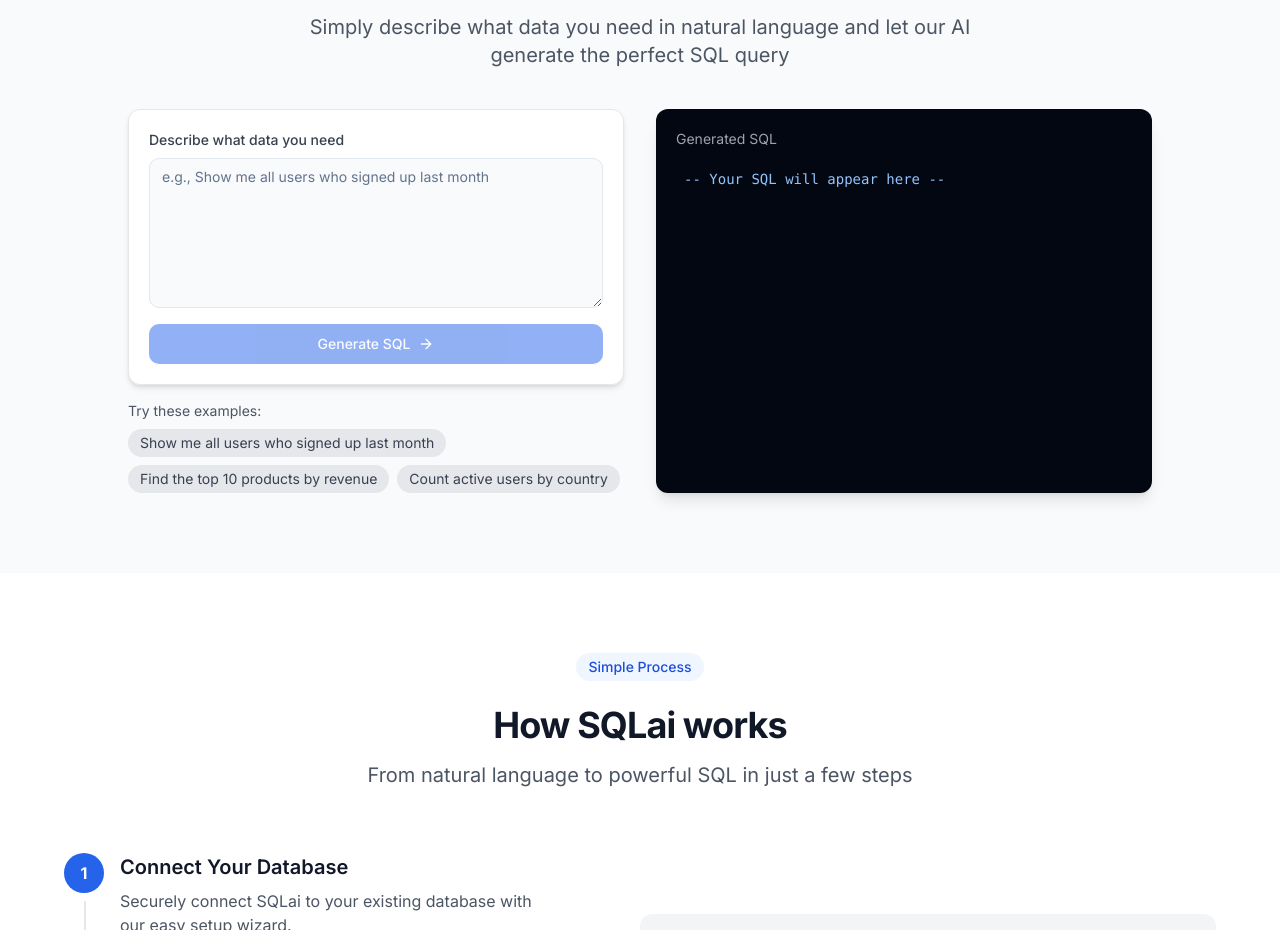
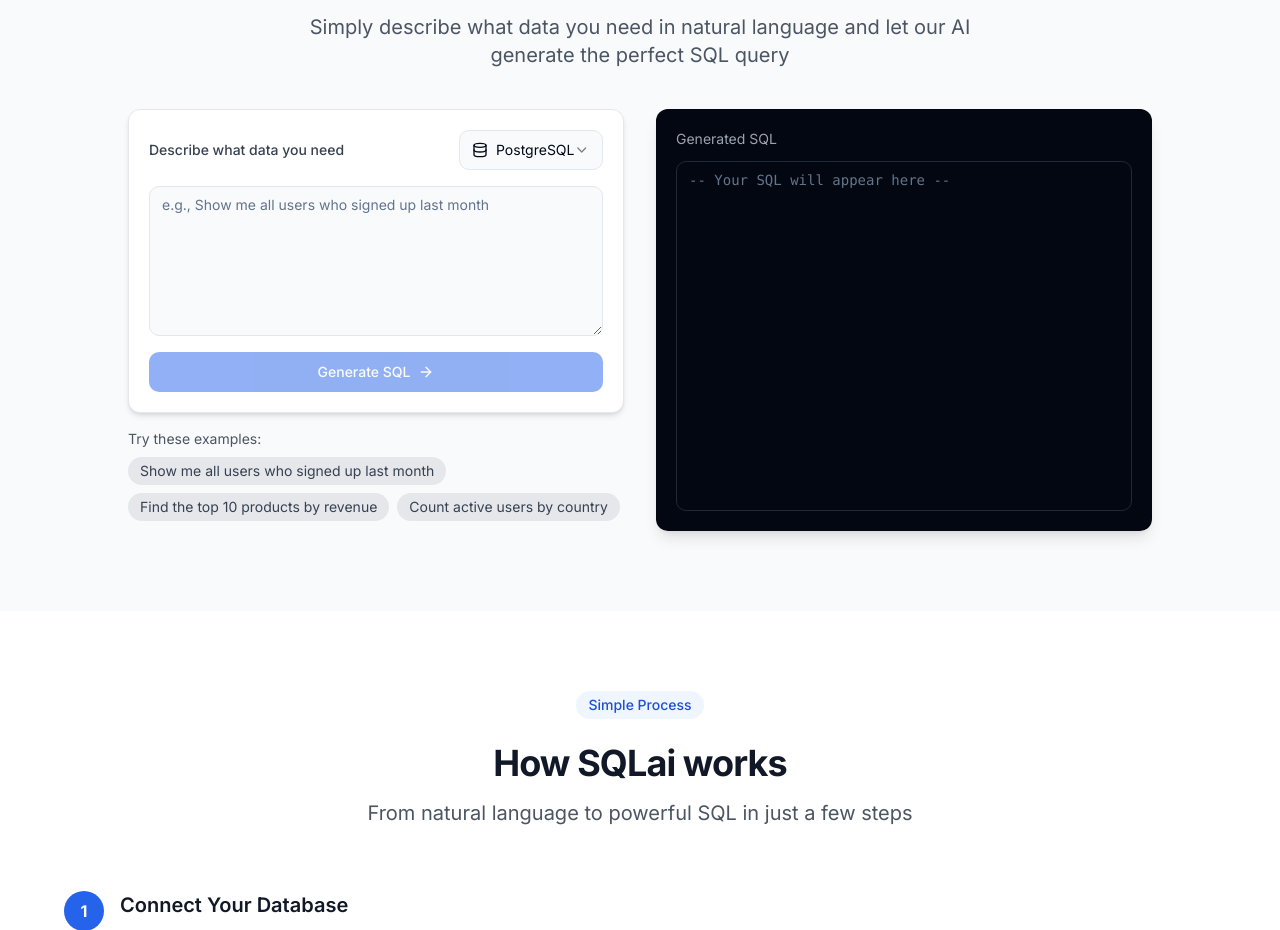
Before and after one commit to Toxicsword/sqlai-clone-magic, a React (Vite) app: page / in a window 1280 px wide. Shown: the part 2266-3196 px from the top of the page. Built offline with nearby package versions, Linux system fonts and the light colour scheme.

Commit message:
Add database option and editability
Implement database selection and SQL query editing for the Text to SQL component.

```diff
--- a/src/components/TextToSQL.tsx
+++ b/src/components/TextToSQL.tsx
@@ -3,18 +3,29 @@ import React, { useState } from 'react';
 import { Button } from '@/components/ui/button';
 import { Input } from '@/components/ui/input';
 import { Textarea } from '@/components/ui/textarea';
-import { ArrowRight } from 'lucide-react';
+import { ArrowRight, Copy, Database } from 'lucide-react';
+import { Select, SelectContent, SelectItem, SelectTrigger, SelectValue } from '@/components/ui/select';
+import { toast } from 'sonner';
 
 const TextToSQL: React.FC = () => {
   const [textQuery, setTextQuery] = useState('');
   const [sqlResult, setSqlResult] = useState('');
   const [isLoading, setIsLoading] = useState(false);
+  const [selectedDb, setSelectedDb] = useState('postgresql');
 
   // Sample SQL generation examples to showcase the feature
   const examples = [
     "Show me all users who signed up last month",
     "Find the top 10 products by revenue",
     "Count active users by country"
+  ];
+
+  const databases = [
+    { id: 'postgresql', name: 'PostgreSQL' },
+    { id: 'mysql', name: 'MySQL' },
+    { id: 'mssql', name: 'SQL Server' },
+    { id: 'snowflake', name: 'Snowflake' },
+    { id: 'bigquery', name: 'BigQuery' }
   ];
 
   const generateSQL = () => {
@@ -24,11 +35,12 @@ const TextToSQL: React.FC = () => {
 
     // Simulating API call with timeout
     setTimeout(() => {
-      // Sample SQL generation based on input
+      // Sample SQL generation based on input and selected database
       let generatedSQL = '';
 
       if (textQuery.toLowerCase().includes('users') && textQuery.toLowerCase().includes('last month')) {
-        generatedSQL = `SELECT
+        if (selectedDb === 'postgresql' || selectedDb === 'mysql') {
+          generatedSQL = `SELECT
   user_id,
   first_name,
   last_name,
@@ -41,8 +53,52 @@ WHERE
   AND DATE_TRUNC('month', CURRENT_DATE) - INTERVAL '1 day'
 ORDER BY
   created_at DESC;`;
+        } else if (selectedDb === 'mssql') {
+          generatedSQL = `SELECT
+  user_id,
+  first_name,
+  last_name,
+  email,
+  created_at
+FROM
+  users
+WHERE
+  created_at BETWEEN DATEADD(MONTH, -1, DATETRUNC(MONTH, GETDATE()))
+  AND DATEADD(DAY, -1, DATETRUNC(MONTH, GETDATE()))
+ORDER BY
+  created_at DESC;`;
+        } else if (selectedDb === 'snowflake') {
+          generatedSQL = `SELECT
+  user_id,
+  first_name,
+  last_name,
+  email,
+  created_at
+FROM
+  users
+WHERE
+  created_at BETWEEN DATE_TRUNC('MONTH', CURRENT_DATE()) - INTERVAL '1 MONTH'
+  AND DATE_TRUNC('MONTH', CURRENT_DATE()) - INTERVAL '1 DAY'
+ORDER BY
+  created_at DESC;`;
+        } else if (selectedDb === 'bigquery') {
+          generatedSQL = `SELECT
+  user_id,
+  first_name,
+  last_name,
+  email,
+  created_at
+FROM
+  users
+WHERE
+  created_at BETWEEN DATE_TRUNC(DATE_SUB(CURRENT_DATE(), INTERVAL 1 MONTH), MONTH)
+  AND DATE_SUB(DATE_TRUNC(CURRENT_DATE(), MONTH), INTERVAL 1 DAY)
+ORDER BY
+  created_at DESC;`;
+        }
       } else if (textQuery.toLowerCase().includes('products') && textQuery.toLowerCase().includes('revenue')) {
-        generatedSQL = `SELECT
+        if (selectedDb === 'postgresql' || selectedDb === 'mysql') {
+          generatedSQL = `SELECT
   p.product_id,
   p.product_name,
   SUM(oi.quantity * oi.price) as revenue
@@ -59,20 +115,28 @@ GROUP BY
 ORDER BY
   revenue DESC
 LIMIT 10;`;
-      } else if (textQuery.toLowerCase().includes('users') && textQuery.toLowerCase().includes('country')) {
-        generatedSQL = `SELECT
-  country,
-  COUNT(user_id) as active_users
+        } else {
+          generatedSQL = `-- ${selectedDb.toUpperCase()} query for products by revenue
+SELECT
+  p.product_id,
+  p.product_name,
+  SUM(oi.quantity * oi.price) as revenue
 FROM
-  users
+  products p
+JOIN
+  order_items oi ON p.product_id = oi.product_id
+JOIN
+  orders o ON oi.order_id = o.order_id
 WHERE
-  last_login_date > CURRENT_DATE - INTERVAL '30 days'
+  o.status = 'completed'
 GROUP BY
-  country
+  p.product_id, p.product_name
 ORDER BY
-  active_users DESC;`;
+  revenue DESC
+LIMIT 10;`;
+        }
       } else {
-        generatedSQL = `-- Generated SQL based on: "${textQuery}"
+        generatedSQL = `-- Generated ${selectedDb.toUpperCase()} query based on: "${textQuery}"
 SELECT
   *
 FROM
@@ -92,6 +156,20 @@ LIMIT 100;`;
     setSqlResult('');
   };
 
+  const handleCopySQL = () => {
+    if (!sqlResult) return;
+
+    navigator.clipboard.writeText(sqlResult);
+    toast("SQL copied to clipboard", {
+      description: "The SQL query has been copied to your clipboard",
+      position: "bottom-right",
+    });
+  };
+
+  const handleSqlChange = (e: React.ChangeEvent<HTMLTextAreaElement>) => {
+    setSqlResult(e.target.value);
+  };
+
   return (
     <section id="text-to-sql" className="py-20 px-6 bg-gray-50">
       <div className="max-w-5xl mx-auto">
@@ -107,9 +185,28 @@ LIMIT 100;`;
         <div className="grid grid-cols-1 lg:grid-cols-2 gap-8">
           <div className="space-y-4">
             <div className="p-5 bg-white shadow-md rounded-lg border border-gray-200">
-              <label htmlFor="textQuery" className="block text-sm font-medium text-gray-700 mb-2">
-                Describe what data you need
-              </label>
+              <div className="flex items-center justify-between mb-4">
+                <label htmlFor="textQuery" className="block text-sm font-medium text-gray-700">
+                  Describe what data you need
+                </label>
+                <div className="w-36">
+                  <Select value={selectedDb} onValueChange={setSelectedDb}>
+                    <SelectTrigger>
+                      <div className="flex items-center gap-2">
+                        <Database className="h-4 w-4" />
+                        <SelectValue placeholder="Select database" />
+                      </div>
+                    </SelectTrigger>
+                    <SelectContent>
+                      {databases.map((db) => (
+                        <SelectItem key={db.id} value={db.id}>
+                          {db.name}
+                        </SelectItem>
+                      ))}
+                    </SelectContent>
+                  </Select>
+                </div>
+              </div>
               <Textarea
                 id="textQuery"
                 value={textQuery}
@@ -159,18 +256,20 @@ LIMIT 100;`;
                 <Button
                   variant="ghost"
                   size="sm"
-                  className="text-xs text-gray-400 hover:text-white"
-                  onClick={() => {
-                    navigator.clipboard.writeText(sqlResult);
-                  }}
+                  className="text-xs text-gray-400 hover:text-white flex items-center gap-1"
+                  onClick={handleCopySQL}
                 >
+                  <Copy className="h-3.5 w-3.5" />
                   Copy
                 </Button>
               )}
             </div>
-            <pre className="font-mono text-sm text-blue-300 overflow-x-auto max-h-[400px] p-2">
-              {sqlResult || '-- Your SQL will appear here --'}
-            </pre>
+            <Textarea
+              value={sqlResult}
+              onChange={handleSqlChange}
+              className="font-mono text-sm text-blue-300 bg-gray-950 border-gray-800 resize-none min-h-[350px] focus:ring-blue-500"
+              placeholder="-- Your SQL will appear here --"
+            />
           </div>
         </div>
       </div>
```
